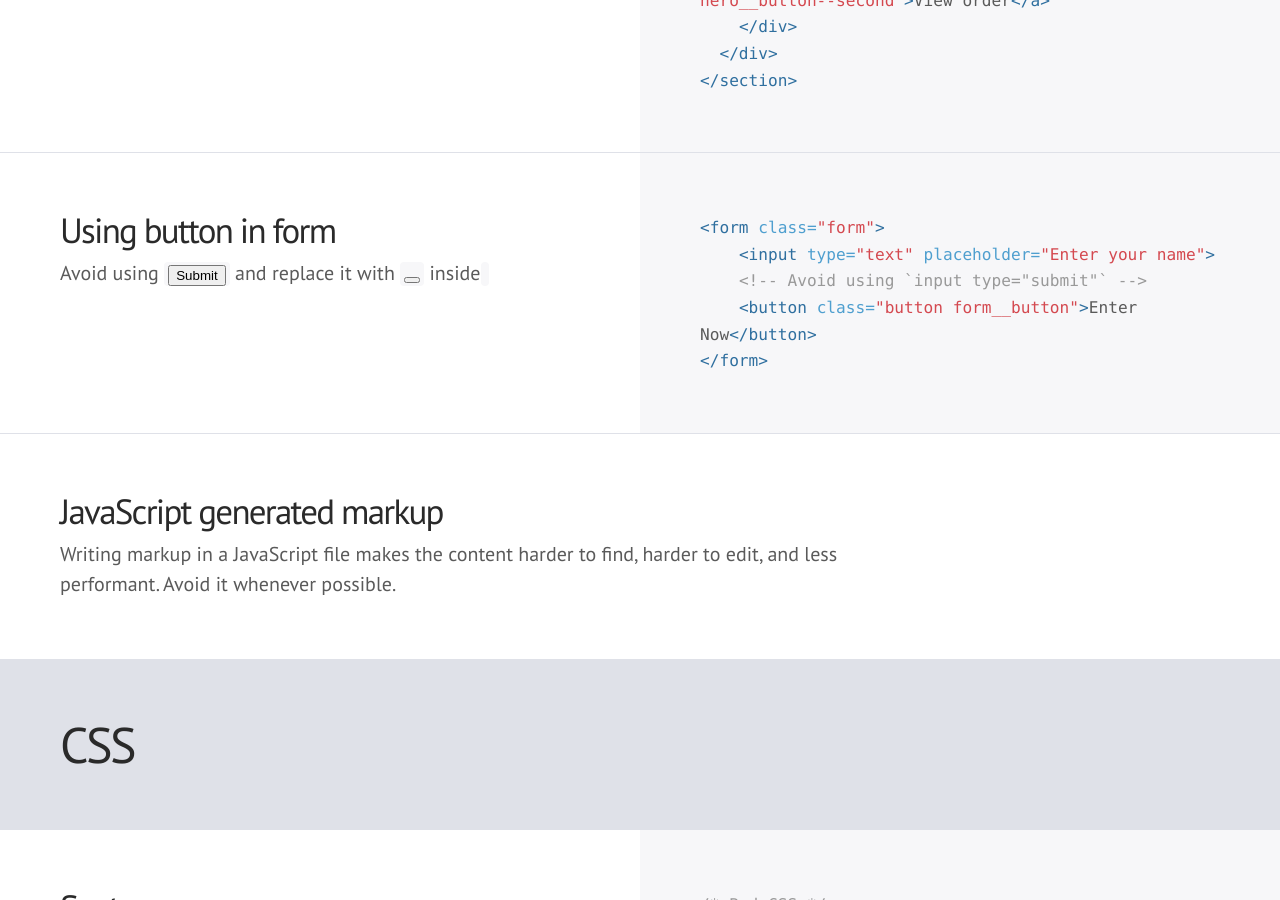
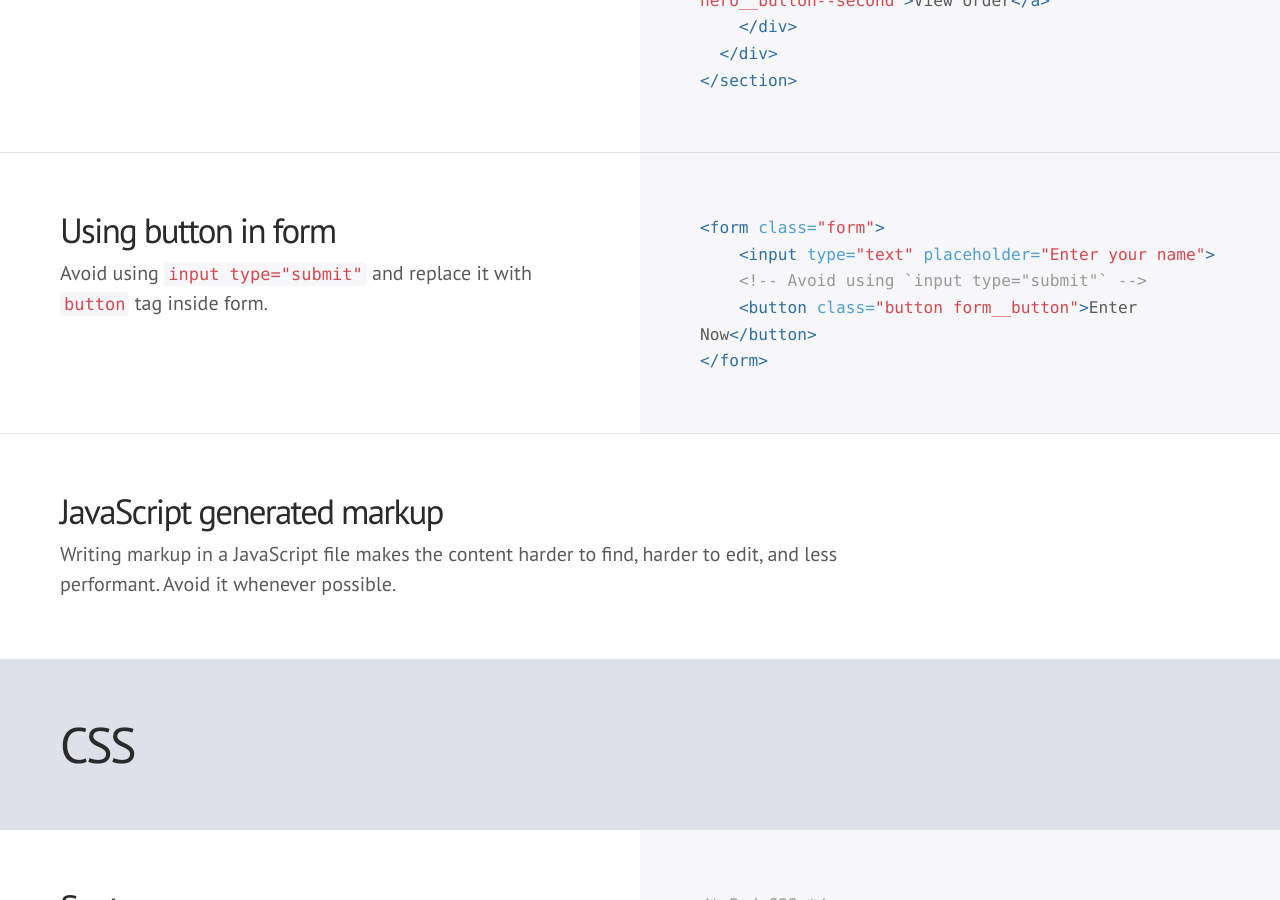
Before and after one commit to Solis-Lab-Solution/code-standards, a Jekyll site: the page built from index.html, in a window 1280 px wide and 900 px high, scrolled down 3680 px. Built offline with Jekyll 4.4.1, drawn with Linux system fonts in a browser that asks for light colours; some web fonts are replaced; Markdown is read by kramdown in place of the engine named in the settings; comment, search, counter and statistics services are not loaded.

Commit message:
Update HTML button in form

```diff
--- a/index.html
+++ b/index.html
@@ -117,7 +117,7 @@ layout: default
 <div class="section" id="button-in-form">
   <div class="col">
     <h3>Using button in form</h3>
-    <p>Avoid using <code><input type="submit"></code> and replace it with <code><button></button></code> inside <code><form></form></code></p>
+    <p>Avoid using <code>input type="submit"</code> and replace it with <code>button</button></code> tag inside form.</p>
   </div>
   <div class="col">
     {% highlight html %}{% include html/form-markup.html %}{% endhighlight %}
```
